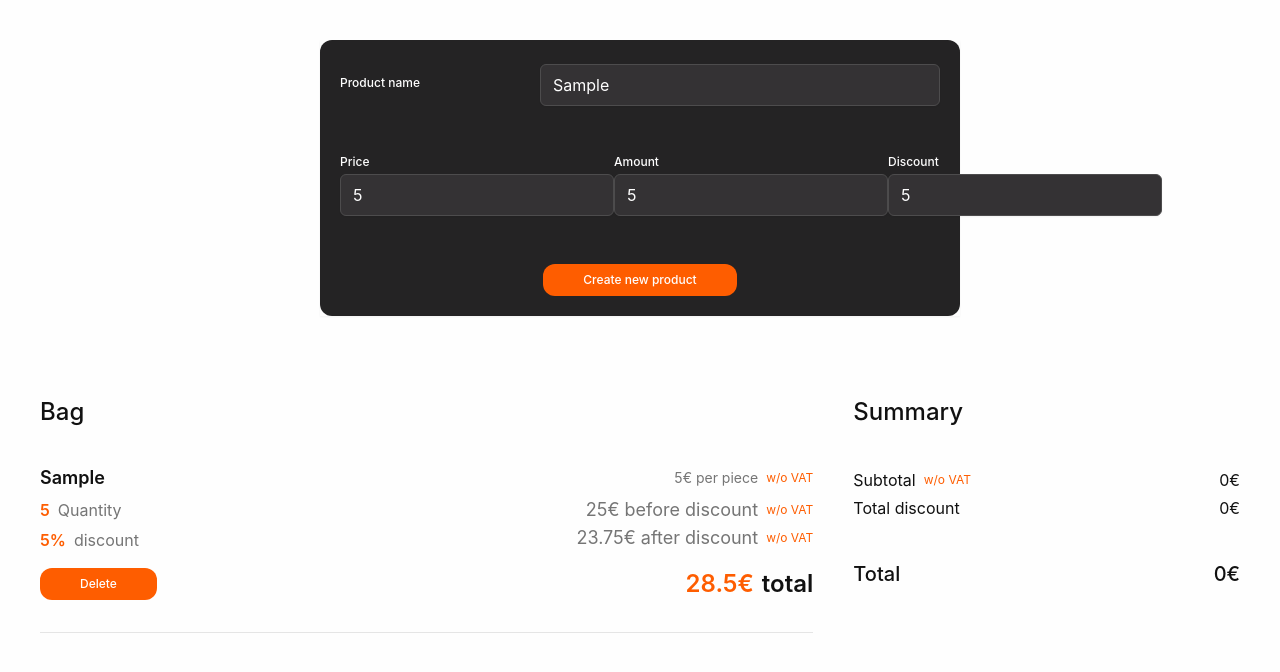
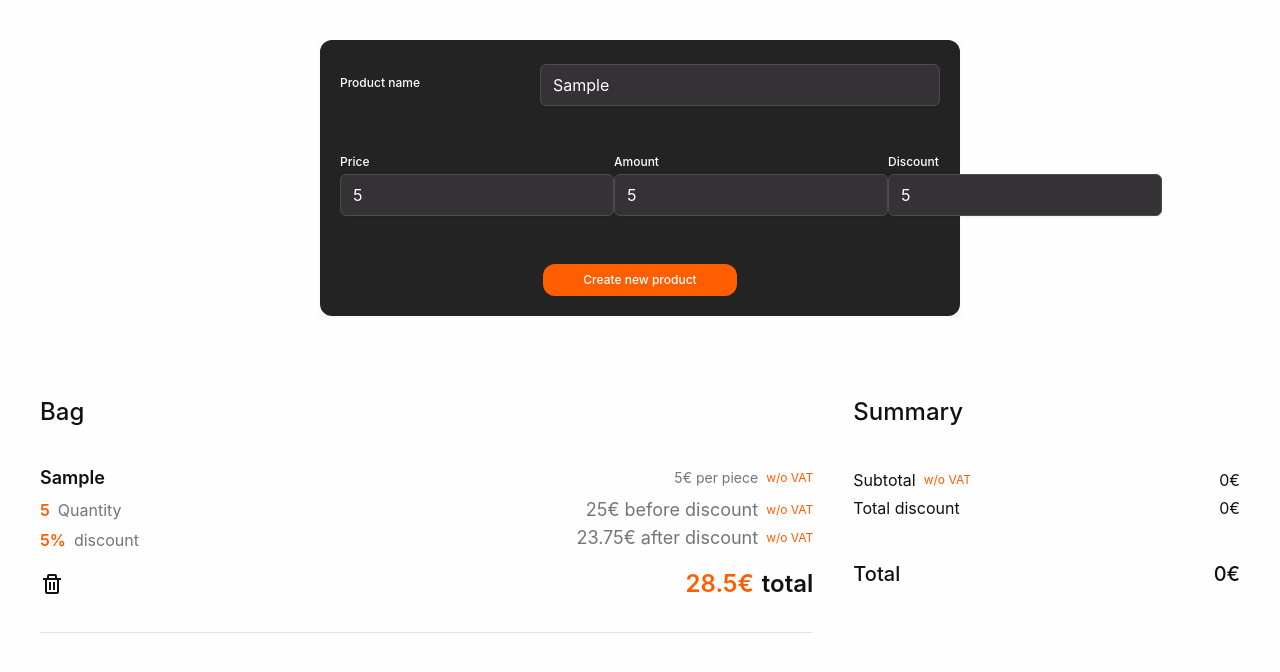
Before and after one commit to dmnkhvl/SimpleOrder, a React (Vite) app: page / in a window 1280 px wide. Both pictures are taken after typing "Sample", "5", "5", "5" into the empty fields and a click on the button "Create new product". Shown: the top 672 px of the page. Built offline with nearby package versions, Linux system fonts and the light colour scheme.

Commit message:
style: Changed delete button
From text to trash icon

```diff
--- a/src/components/Product.jsx
+++ b/src/components/Product.jsx
@@ -1,4 +1,5 @@
 import React from "react";
+import { BiTrash as Delete } from "react-icons/bi";
 
 function Product({ name, price, amount, discount, onClick }) {
   return (
@@ -41,11 +42,8 @@ function Product({ name, price, amount, discount, onClick }) {
           </div>
         </div>
         <div className="flex justify-between items-center mt-4">
-          <button
-            onClick={onClick}
-            className="px-10 py-2 font-medium text-xs rounded-xl bg-special text-white"
-          >
-            Delete
+          <button onClick={onClick} className="text-black">
+            <Delete size={24} />
           </button>
           <p className="flex justify-center text-black font-semibold text-2xl">
             <span className="text-special mr-2">
```
